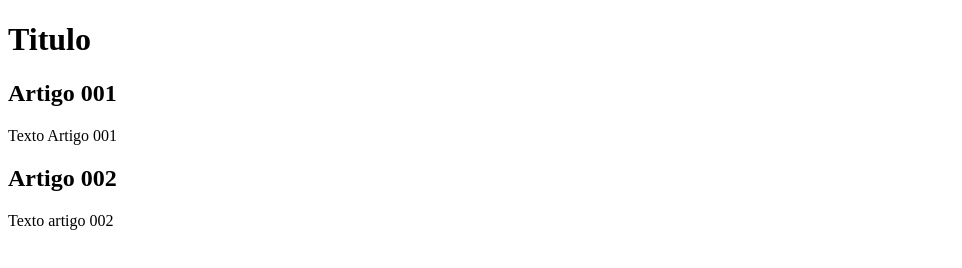
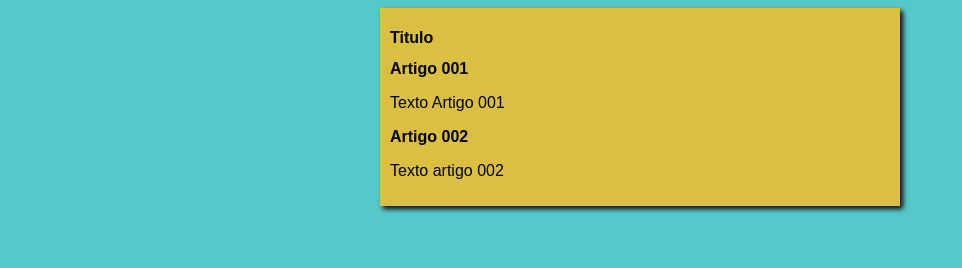
Before and after one commit to CristovaoG/Projeto-Site, a plain HTML site: page index.html in a window 1280 px wide. Shown: the whole page, without its empty margins (0-962 px from the left). Drawn offline with Linux system fonts and the light colour scheme.

Commit message:
iniciei o design

```diff
--- /dev/null
+++ b/estilos/style.css
@@ -0,0 +1,18 @@
+*{
+    font-family: Arial, Helvetica, sans-serif;
+    font-size: 16px;
+
+}
+
+body{
+    background-color: rgb(85, 201, 201);
+}
+
+main{
+
+    background-color: rgb(219, 191, 64);
+    width: 500px;
+    margin: auto;
+    padding: 10px;
+    box-shadow: 3px 3px 5px rgb(24, 0, 0);
+}
--- a/index.html
+++ b/index.html
@@ -3,6 +3,7 @@
 <head>
     <meta charset="UTF-8">
     <meta name="viewport" content="width=device-width, initial-scale=1.0">
+    <link rel="stylesheet" href="estilos/style.css">
     <title>Titulo do Site</title>
 </head>
 <body>
```
